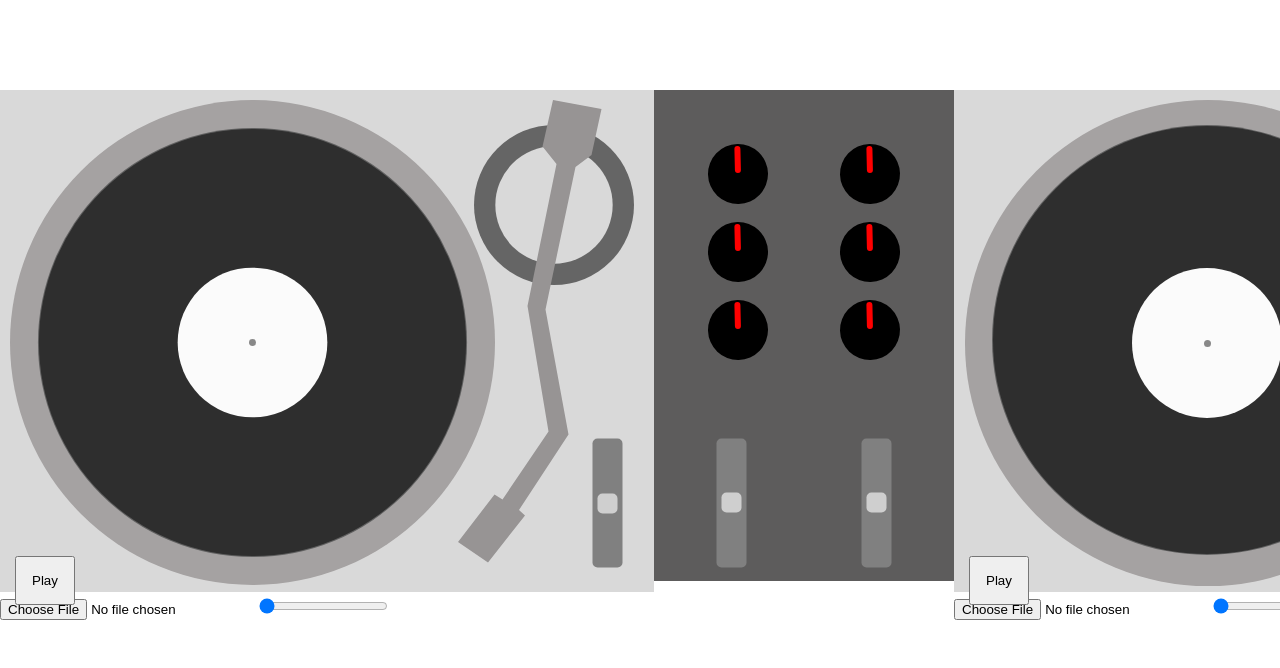
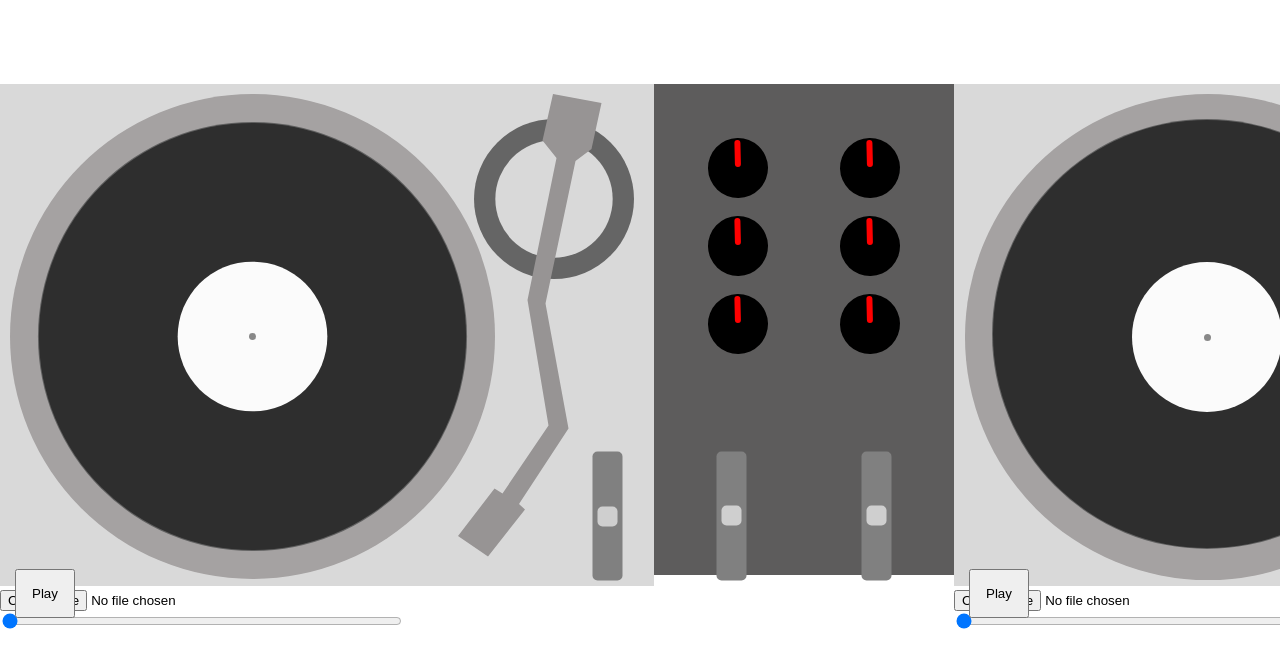
Before and after one commit to dave-forbes/dj-app, a website built with webpack: page src/index.html in a window 1280 px wide. Shown: the top 668 px of the page. Built offline with nearby package versions, Linux system fonts and the light colour scheme.

Commit message:
increased width of seek control range inputs
- to make them more larger and therefore more accurate and easier to use

```diff
--- a/src/styles.css
+++ b/src/styles.css
@@ -120,3 +120,8 @@ input[type='range'].slider::-webkit-slider-thumb {
   margin-top: 5px;
   border-radius: 5px;
 }
+
+#seekControl-1,
+#seekControl-2 {
+  width: 400px;
+}
```
